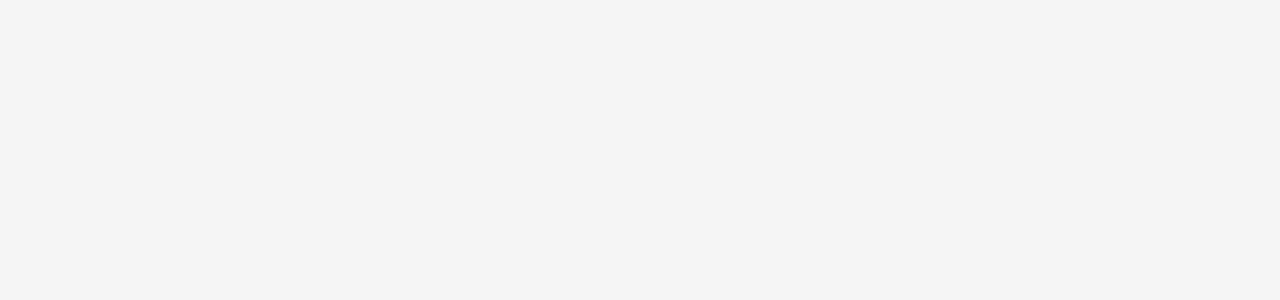
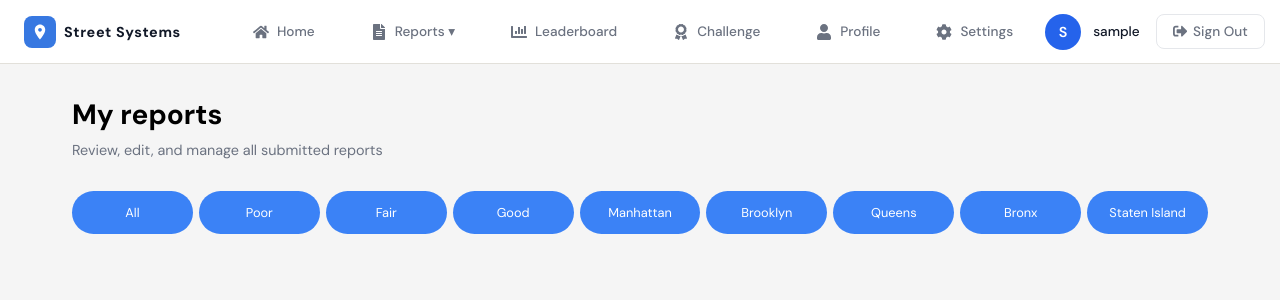
Before and after one commit to MalihaT111/street-light-base, a React (Vite) app in the folder Frontend/: page /manage-reports in a window 1280 px wide. Before the commit this address had no page. Shown: the top 300 px of the page. Built offline with nearby package versions, Linux system fonts and the light colour scheme; sample sign-in values are in the browser's storage.

Commit message:
Added filter toggles

```diff
--- a/Frontend/src/App.jsx
+++ b/Frontend/src/App.jsx
@@ -4,6 +4,7 @@ import Register from "./pages/LoginAndRegister/Register.jsx";
 import Home from "./pages/Home/Home.jsx";
 import Leaderboard from "./pages/Leaderboard/Leaderboard.jsx";
 import Reports from "./pages/Reports/Reports.jsx";
+import ManageReports from "./pages/Reports/ManageReports.jsx";
 import Challenge from "./pages/Challenge/Challenge.jsx";
 import Dashboard from "./pages/DOT-dashboard/dashboard.jsx";
 
@@ -16,6 +17,7 @@ function App() {
         <Route path="/home" element={<Home />} />
         <Route path="/leaderboard" element={<Leaderboard/>} />
         <Route path="/reports" element={<Reports />} />
+        <Route path="/manage-reports" element ={<ManageReports/>}/>
         <Route path="/challenge" element={<Challenge/>} />
         <Route path="/dashboard" element={<Dashboard />} />
       </Routes>
--- a/Frontend/src/components/Navbar/Navbar.jsx
+++ b/Frontend/src/components/Navbar/Navbar.jsx
@@ -38,7 +38,7 @@ const Navbar = ({ username, activeTab = 'home', minimal = false }) => {
                   <Link to="/reports" className={styles.dropdownItem}>
                     <span>Submit Report</span>
                   </Link>
-                  <Link to="/reports" className={styles.dropdownItem}>
+                  <Link to="/manage-reports" className={styles.dropdownItem}>
                     <span>View/Edit Reports</span>
                   </Link>
               </div>
--- /dev/null
+++ b/Frontend/src/pages/Reports/ManageReports.jsx
@@ -0,0 +1,66 @@
+import { useState, useEffect } from 'react';
+import { useNavigate } from 'react-router-dom';
+import Navbar from '../../components/Navbar/Navbar';
+import styles from './ManageReports.module.css'
+
+function ManageReports(){
+    const navigate = useNavigate();
+    const [user, setUser] = useState(null);
+    const [loading, setLoading] = useState(true);
+
+    // Filter Toggle
+    const toggleOptions = [
+        "All",
+        "Poor",
+        "Fair",
+        "Good",
+        "Manhattan",
+        "Brooklyn",
+        "Queens",
+        "Bronx",
+        "Staten Island",
+    ];
+
+    useEffect(() => {
+        const savedUser = localStorage.getItem("user");
+
+        if (!savedUser) {
+            navigate("/");
+            return;
+        }
+
+        try {
+            setUser(JSON.parse(savedUser));
+        } catch (error) {
+            console.error("Error parsing user data:", error);
+            navigate("/");
+        } finally {
+            setLoading(false);
+        }
+    }, [navigate]);
+
+    const username = user?.username || "Citizen";
+
+    if(loading){
+        return null;
+    }
+    return(
+        <>
+            <Navbar username= {username} activeTab="report" />
+            <div className={styles["manage-report-wrapper"]}>
+                <div className={styles["top-title"]}>
+                    <h1 className = {styles["manage-report-title"]}>My reports</h1>
+                    <p className = {styles["manage-report-subtitle"]}>Review, edit, and manage all submitted reports</p>
+                </div>
+                <div className={styles.filterToggle}>
+                    {toggleOptions.map((option,index) => (
+                        <button key ={index} className = {styles.toggleButton}>
+                            {option}
+                        </button>
+                    ))}
+                </div>
+            </div>
+        </>
+    )
+}
+export default ManageReports;
--- /dev/null
+++ b/Frontend/src/pages/Reports/ManageReports.module.css
@@ -0,0 +1,26 @@
+.manage-report-wrapper{
+    padding: 32px;
+    max-width: 1200px;
+    margin: 0 auto;
+    width: 100%;
+    box-sizing: border-box;
+}
+/* For page title and subtitle */
+.top-title{
+    margin-bottom: 2rem;
+}
+.manage-report-title{
+    font-size: 1.75rem;
+    font-weight: 700;
+    margin-bottom: 8px;
+}
+.manage-report-subtitle{
+    font-size: 0.9rem;
+    color: #6B7280;
+    max-width: 600px;
+}
+/* For filter toggle */
+.filterToggle{
+    display: flex;
+    gap: 6px;
+}
```
